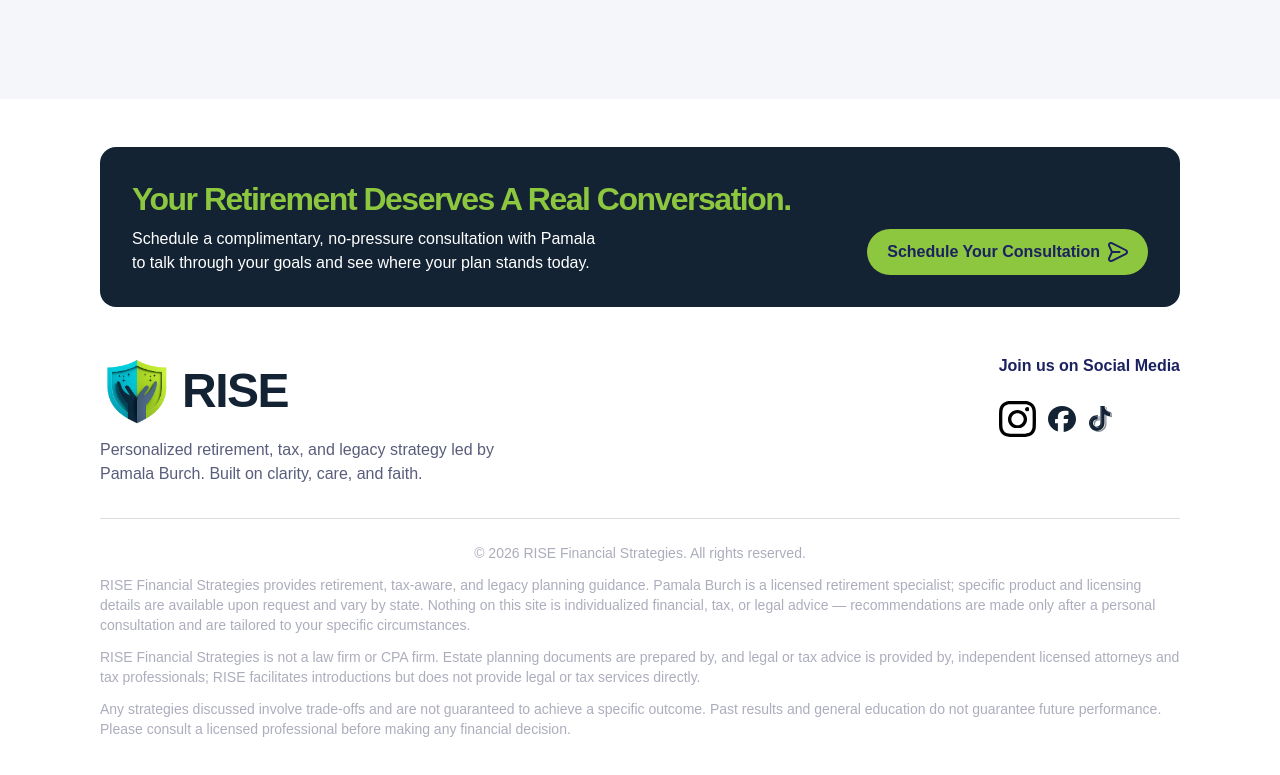
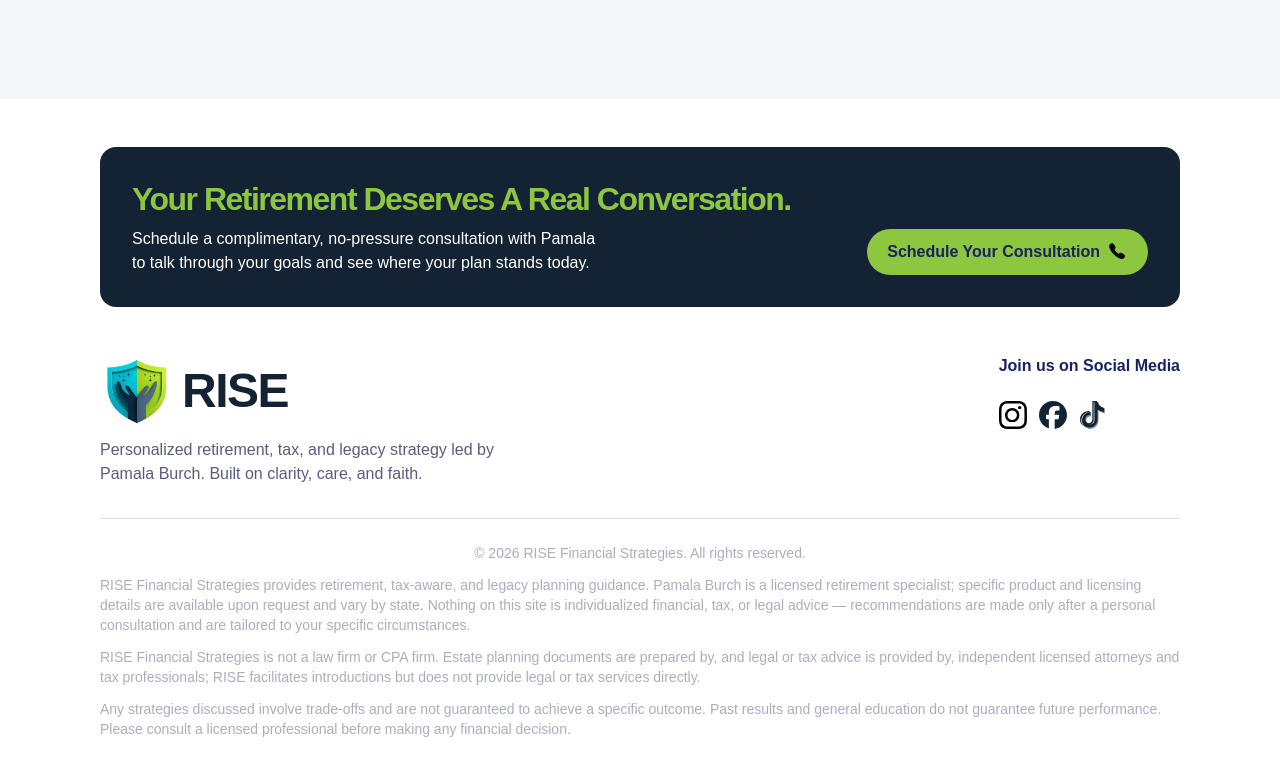
Before and after one commit to JaylinJones0/RISE, a React (Vite) app in the folder RISE/: page / in a window 1280 px wide. Shown: the part 3181-3956 px from the top of the page. Built offline with nearby package versions, Linux system fonts and the light colour scheme; a web font is replaced by a local one.

Commit message:
clickable logos

```diff
--- a/RISE/src/components/FooterNewsletter.tsx
+++ b/RISE/src/components/FooterNewsletter.tsx
@@ -1,6 +1,6 @@
 import svgPaths from "@/imports/FooterNewsletter/svg-5equmreevf";
 import imgLogo from "@/imports/FooterNewsletter/2ea1506f6486cc3431889382d2f018b45bec8dd6.png";
-
+import { IoCall } from "react-icons/io5";
 function Newsletter() {
   return (
     <div className="bg-[#132334] rounded-[16px] w-full p-[32px] flex flex-col sm:flex-row gap-[24px] items-start sm:items-end justify-between">
@@ -24,8 +24,8 @@ function Newsletter() {
             Schedule Your Consultation
           </a>
           <div className="overflow-clip shrink-0 size-[20px]">
-            <svg className="size-full" fill="none" viewBox="0 0 16.6676 16.6619">
-              <path d={svgPaths.p363da880} fill="#171717" stroke="#1B2260" />
+            <svg className="size-[19px]" fill="none" viewBox="0 0 16.6676 16.6619">
+              <IoCall />
             </svg>
           </div>
         </div>
@@ -72,10 +72,16 @@ function FooterInfo() {
           <div className="flex gap-[12px] items-center">
             {/* Instagram */}
             <SocialIcon>
-              <div className="h-[36px] overflow-clip relative shrink-0 w-[37px]">
+              <a
+                href="https://www.threads.com/@r.i.s.e.pamala?xmt=AQG0sZMfR-lX_vgPW9OaijG0nN-23SDal7iwZrCcl8Mt99w&hwta=1&http_ref=eyJ0cyI6MTc4NTk3NTY1MTAwMCwiciI6IiJ9"
+                target="_blank"
+                rel="noopener noreferrer"
+                className="block"
+              >
+                <div className="relative h-[28px] w-[28px] shrink-0 overflow-hidden">
                   <div className="absolute inset-[0_0.06%_0.02%_0]">
                     <svg className="absolute block inset-0 size-full" fill="none" height="35.993" preserveAspectRatio="none" viewBox="0 0 36.9783 35.993" width="36.9783">
-                    <path d={svgPaths.p9723400} fill="#000100" />
+                      <path link="https://www.threads.com/@r.i.s.e.pamala?xmt=AQG0sZMfR-lX_vgPW9OaijG0nN-23SDal7iwZrCcl8Mt99w&hwta=1&http_ref=eyJ0cyI6MTc4NTk3NTY1MTAwMCwiciI6IiJ9" d={svgPaths.p9723400} fill="#000100" />
                     </svg>
                   </div>
                   <div className="absolute inset-[24.32%]">
@@ -89,10 +95,17 @@ function FooterInfo() {
                     </svg>
                   </div>
                 </div>
+              </a>
             </SocialIcon>
             {/* Facebook */}
             <SocialIcon>
-              <div className="h-[26px] overflow-clip relative shrink-0 w-[28px]">
+              <a
+                href="https://www.facebook.com/Ms.PYB/"
+                target="_blank"
+                rel="noopener noreferrer"
+                className="block"
+              >
+                <div className="relative h-[28px] w-[28px] shrink-0 overflow-hidden">
                   <div className="absolute inset-[0_0_0.37%_0]">
                     <svg className="absolute block inset-0 size-full" fill="none" height="25.9048" preserveAspectRatio="none" viewBox="0 0 28.0006 25.9048" width="28.0006">
                       <path d={svgPaths.p390bed40} fill="#132334" />
@@ -104,10 +117,17 @@ function FooterInfo() {
                     </svg>
                   </div>
                 </div>
+              </a>
             </SocialIcon>
             {/* TikTok */}
             <SocialIcon>
-              <div className="relative shrink-0 size-[26px]">
+              <a
+                href="https://www.tiktok.com/@protectwithpamala"
+                target="_blank"
+                rel="noopener noreferrer"
+                className="block"
+              >
+                <div className="relative h-[28px] w-[28px] shrink-0 overflow-hidden">
                   <div className="absolute inset-[4%_5.61%_0_19.67%]">
                     <svg className="absolute block inset-0 size-full" fill="none" height="24.96" preserveAspectRatio="none" viewBox="0 0 19.4269 24.96" width="19.4269">
                       <path d={svgPaths.p24b94b00} fill="#132334" fillOpacity="0.5" />
@@ -124,6 +144,7 @@ function FooterInfo() {
                     </svg>
                   </div>
                 </div>
+              </a>
             </SocialIcon>
           </div>
         </div>
```
Lines whose indentation alone changed are shown as unchanged.
